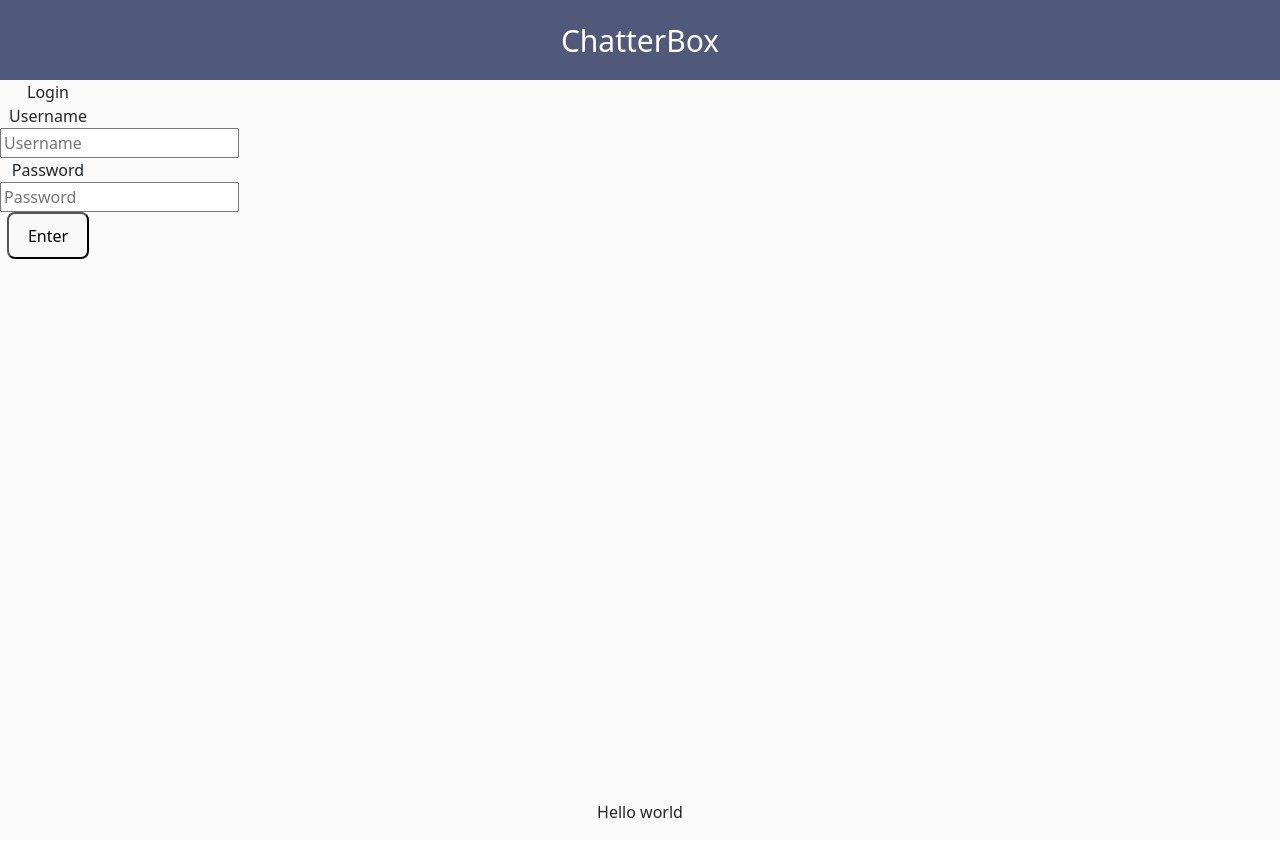
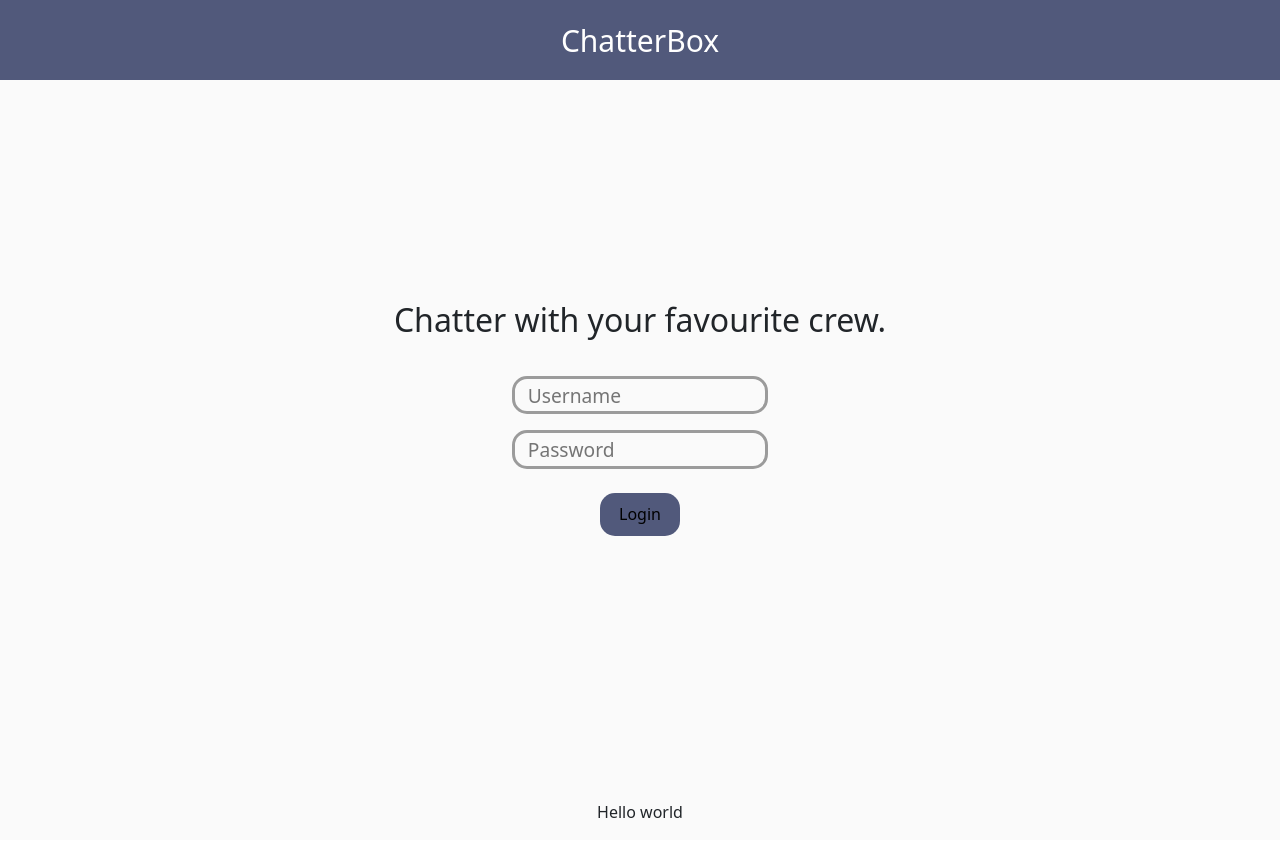
Before and after one commit to SanyamSamS/ChatterBox, a React (Vite) app in the folder client/: page / in a window 1280 px wide. Shown: the top 856 px of the page. Built offline with nearby package versions, Linux system fonts and the light colour scheme; no server answers.

Commit message:
added styling to login page

```diff
--- a/client/src/App.css
+++ b/client/src/App.css
@@ -197,3 +197,68 @@ header {
   border-radius: 50% !important;
   background-color: #51597b !important;
 }
+
+/* --------------------------- LOGIN PAGE ------------------------------ */
+
+
+.login-info {
+  display: flex;
+  justify-content: center;
+  align-items: center;
+  height: 100vh;
+  width: 100vw;
+}
+
+
+.form-title {
+  font-size: xx-large;
+  font-weight: 500;
+  margin: 2vh;
+}
+.auth {
+  display: flex;
+  flex-direction: column;
+  justify-content: center;
+  align-items: center;
+  padding: 0vh 3vw 3vh 3vw;
+}
+
+
+.auth-input {
+  border: none;
+  background-color: #fafafa;
+  width: 20vw;
+  height: 3vw;
+  font-size: larger;
+  border-radius: 15px;
+  border: solid rgb(155, 155, 155);
+  outline: none;
+  padding: 1vh 1vw;
+  color: rgb(90, 90, 90);
+}
+
+
+.auth-label {
+  padding: 1vh 3vw 1vh 3vw;
+}
+
+
+.auth-button {
+  display: flex;
+  justify-content: center;
+  align-items: center;
+  margin: 3vh;
+  background: #51597b;
+  border-radius: 15px;
+  border: none;
+}
+
+
+.auth-button:hover {
+  background-color: #383f5c;
+}
+
+
+.background {
+  margin: 0vh 0vw 12vh 0vw;
+}
--- a/client/src/components/LoginForm.jsx
+++ b/client/src/components/LoginForm.jsx
@@ -12,23 +12,27 @@ function LoginForm(props) {
     e.preventDefault();
 
     // Use state values for username and password in the request
-    axios.post(`${VITE_API_URL}/authenticate`, { username, password })
+    axios.post('http://localhost:3000/authenticate', { username, password })
       .then(() => {
         // Assuming your server responds with appropriate data for ChatEngine authentication
         props.onAuth({ username, secret: password }); // Use the state values directly
+        console.log(username, password);
       })
       .catch((error) => {
         console.error(error);
+        console.log(username, password);
       });
   };
 
   return (
+    <div className="login-info">
   <div className="background">
     <form onSubmit={handleSubmit} className="form-card">
-        <div className="form-title">Login</div>
+      <div className="form-title">Chatter with your favourite crew.</div>
+
 
       <div className="auth">
-          <div className="auth-label">Username</div>
+        <div className="auth-label"></div>
         <input
           type="text"
           className="auth-input"
@@ -38,7 +42,8 @@ function LoginForm(props) {
           required
         />
 
-          <div className="auth-label">Password</div>
+
+        <div className="auth-label"></div>
         <input
           type="password"
           className="auth-input"
@@ -48,11 +53,13 @@ function LoginForm(props) {
           required
         />
 
+
         <button className="auth-button" type="submit">
-            Enter
+          Login
         </button>
       </div>
     </form>
+  </div>
   </div>
   );
 }
```
Lines whose indentation alone changed are shown as unchanged.
